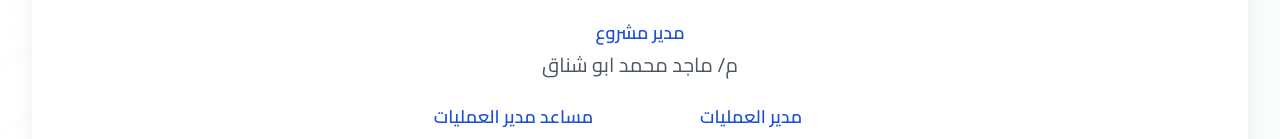
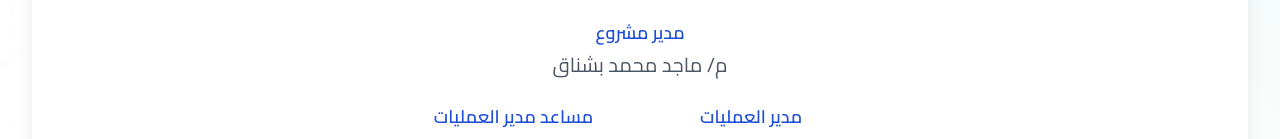
Before and after one commit to omrmhd5/TakweenAlWatan, a React (Vite) app in the folder Front-End/: page / in a window 1280 px wide. Shown: the part 245-384 px from the top of the page. Built offline with nearby package versions, Linux system fonts and the light colour scheme; no server answers.

Commit message:
Majed Beshnaq

```diff
--- a/Front-End/src/App.tsx
+++ b/Front-End/src/App.tsx
@@ -180,7 +180,7 @@ function HomePage({
               <div className="text-lg font-semibold text-blue-700 mb-1">
                 مدير مشروع
               </div>
-              <div className="text-xl font-medium">م/ ماجد محمد ابو شناق</div>
+              <div className="text-xl font-medium">م/ ماجد محمد بشناق</div>
             </div>
 
             {/* Middle Level - Youssef and Amro side by side */}
```
